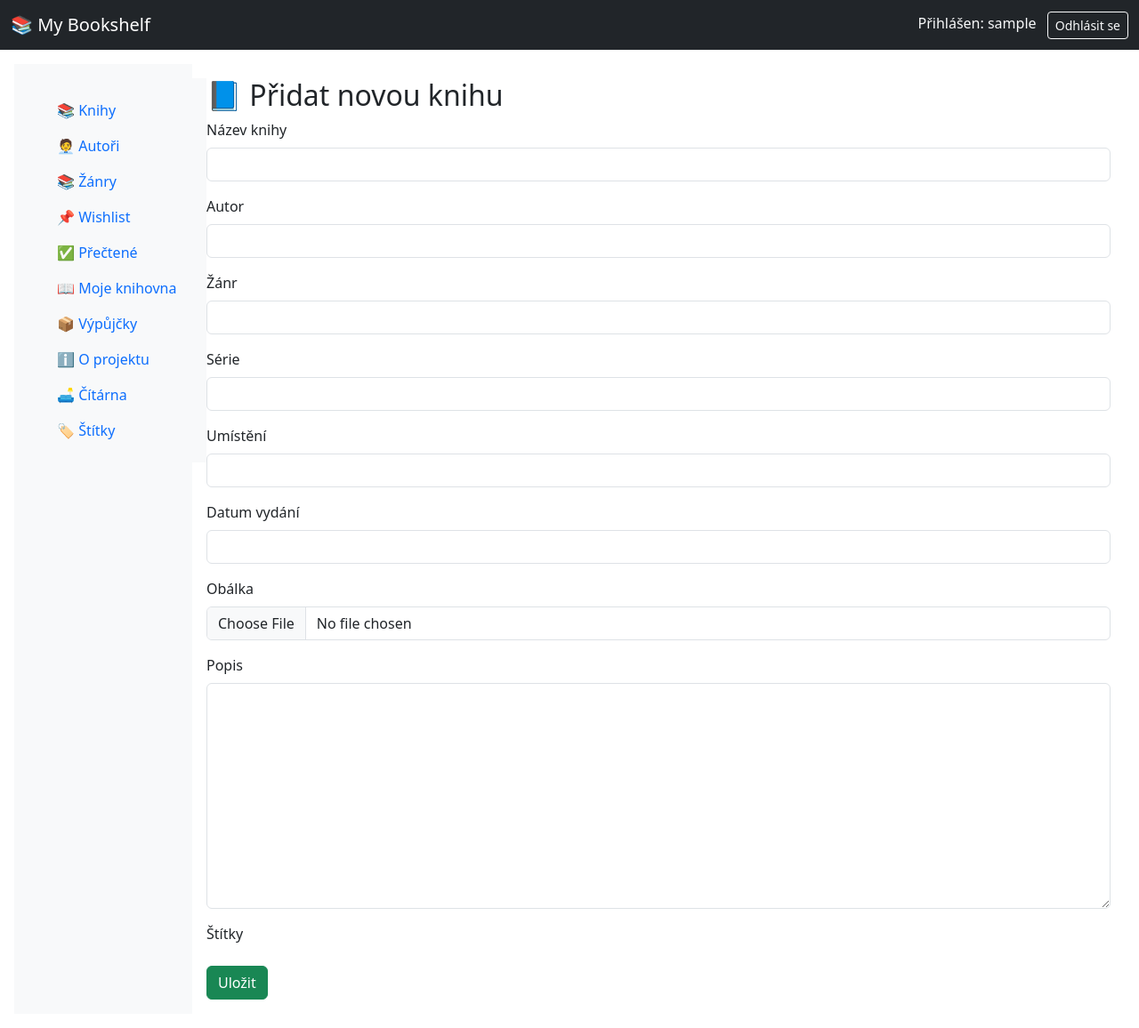
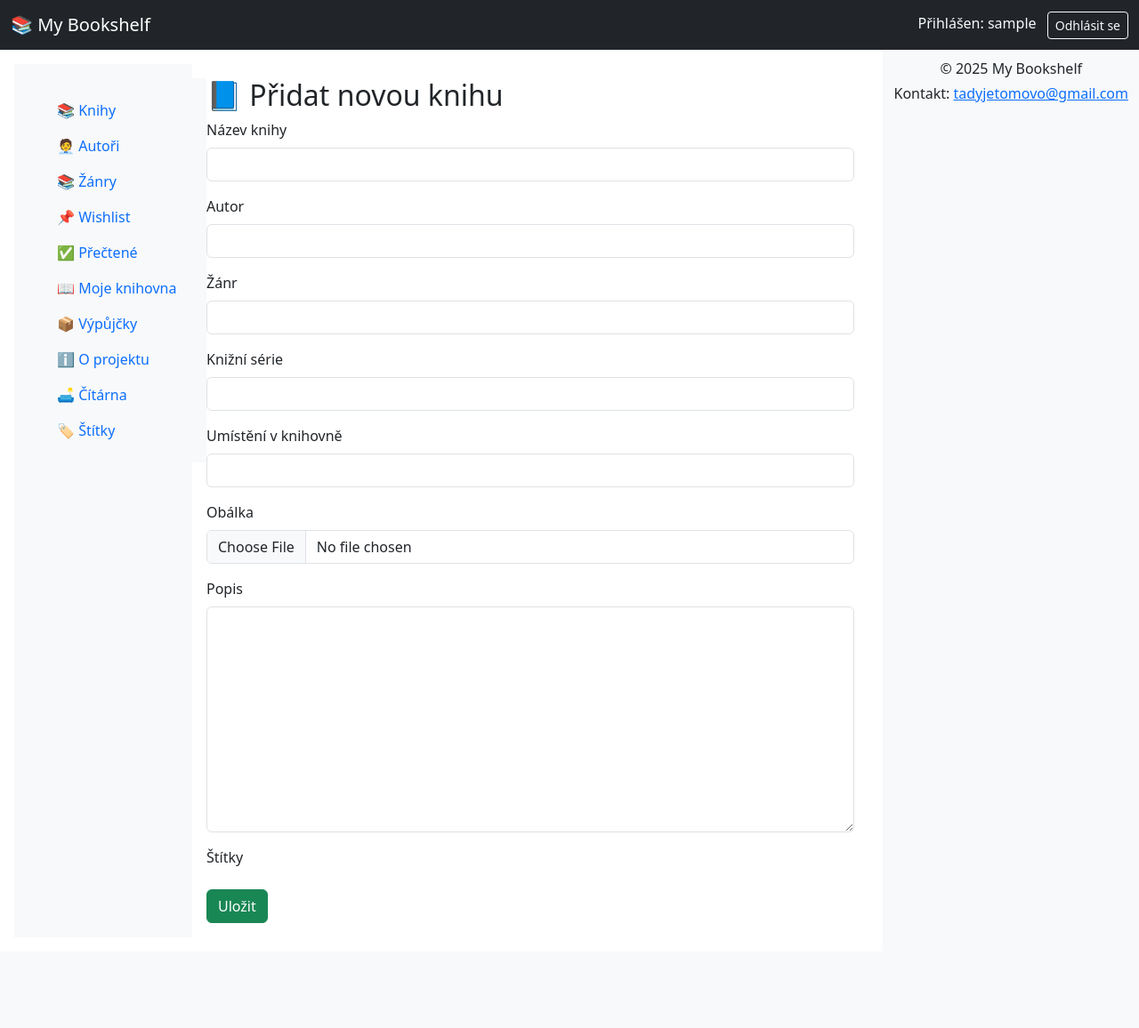
Before and after one commit to TommyPohl/ProjectFinal, a Django app: page /books/add/ in a window 1280 px wide. Shown: the whole page at 89% size. After the commit the page ends 1038 px from the top, so only its background shows below. Run offline with Django 5.2, Linux system fonts and the light colour scheme; the visitor is signed in with stand-in values (Sample User, id 1); data that the repository does not hold is empty.

Commit message:
úpravy textů

```diff
--- a/Final/Bookshelf/templates/base.html
+++ b/Final/Bookshelf/templates/base.html
@@ -31,7 +31,7 @@
 <body>
     {% include 'includes/header.html' %}
 
-    <div class="d-flex" style="margin-top: 56px;">  <!-- posun dolů o výšku topbaru -->
+    <div class="d-flex" style="margin-top: 56px;">
         <div class="sidebar">
             {% include 'includes/sidebar.html' %}
         </div>
--- a/Final/Bookshelf/templates/books/about.html
+++ b/Final/Bookshelf/templates/books/about.html
@@ -11,10 +11,11 @@
 <p><strong>Hlavní prvky použité při vytváření stránek:</strong></p>
 <ul>
     <li>Možnost přihlášení uživatele s možností registrace nových uživatelů.</li>
-    <li>Možnost vytvoření si své osobní knihovny, kde budou knihy přečtené, hodnocené i ty, které má uživatel ve wishlistu.</li>
+    <li>Možnost vytvoření si své osobní knihovny, kde budou knihy přečtené a hodnocené.</li>
     <li>Jednotlivé knihy lze hodnotit, komentovat, lze přidávat nové knihy a upravovat již stávající.</li>
     <li>Fulltextové vyhledávání v seznamu knih, který lze zároveň řadit dle různých kritérií (dle autora, žánru, umístění knihy v knihovně...).</li>
     <li>Upravovat a přidávat knihy smí pouze registrovaní uživatelé.</li>
+    <li>Ke knihám mohou přihlášení uživatelé přidávat tagy (štítky), které seskupují knihy do celků a přispívají k lepšímu vyhledávání.</li>
 </ul>
 
 <p><strong>Použité programy/prostředí:</strong></p>
--- a/Final/Bookshelf/templates/books/add_book.html
+++ b/Final/Bookshelf/templates/books/add_book.html
@@ -1,6 +1,6 @@
 {% extends 'base.html' %}
 
-{% block title %}Přidat knihu{% endblock %}
+{% block title %}Přidat novou knihu{% endblock %}
 
 {% block content %}
 <h2>📘 Přidat novou knihu</h2>
@@ -24,19 +24,15 @@
     </div>
 
     <div class="mb-3">
-        <label for="{{ form.series.id_for_label }}" class="form-label">Série</label>
+        <label for="{{ form.series.id_for_label }}" class="form-label">Knižní série</label>
         {{ form.series }}
     </div>
 
     <div class="mb-3">
-        <label for="{{ form.location.id_for_label }}" class="form-label">Umístění</label>
+        <label for="{{ form.location.id_for_label }}" class="form-label">Umístění v knihovně</label>
         {{ form.location }}
     </div>
 
-    <div class="mb-3">
-        <label for="{{ form.published_date.id_for_label }}" class="form-label">Datum vydání</label>
-        {{ form.published_date }}
-    </div>
 
     <div class="mb-3">
         <label for="{{ form.cover_image.id_for_label }}" class="form-label">Obálka</label>
--- a/Final/Bookshelf/templates/books/book_detail.html
+++ b/Final/Bookshelf/templates/books/book_detail.html
@@ -16,7 +16,6 @@
     <div class="col-md-8">
         <p><strong>Autor:</strong> {{ book.author }}</p>
         <p><strong>Žánr:</strong> {{ book.genre }}</p>
-        <p><strong>Vydáno:</strong> {{ book.published_date }}</p>
         <hr>
         <p><strong>Popis:</strong></p>
         <p>{{ book.description|linebreaks }}</p>
--- a/Final/Bookshelf/templates/books/book_form.html
+++ b/Final/Bookshelf/templates/books/book_form.html
@@ -33,10 +33,6 @@
         {{ form.location }}
     </div>
 
-    <div class="mb-3">
-        <label for="{{ form.published_date.id_for_label }}" class="form-label">Datum vydání</label>
-        {{ form.published_date }}
-    </div>
 
     <div class="mb-3">
         <label for="{{ form.cover_image.id_for_label }}" class="form-label">Obálka</label>
--- a/Final/Bookshelf/templates/books/my_library.html
+++ b/Final/Bookshelf/templates/books/my_library.html
@@ -4,7 +4,7 @@
 
 {% block content %}
 <h2>📚 Moje knihovna</h2>
-<p class="text-muted">Seznam knih, které jste přečetli, označili do wishlistu nebo hodnotili.</p>
+<p class="text-muted">Seznam knih, které jste přečetli, nebo hodnotili.</p>
 
 <div class="row">
     {% for book in books %}
--- a/Final/Bookshelf/templates/books/reading_room.html
+++ b/Final/Bookshelf/templates/books/reading_room.html
@@ -5,7 +5,7 @@
 
 {% block content %}
 <h2>📚 Čítárna je obsazená!</h2>
-<p>Prosím nerušit. Kapybara se ponořila do stránek své oblíbené knihy.</p>
+<p>Prosím nerušit.</p>
 
 <div class="text-center mt-4">
     <img src="{% static 'images/capyread.png' %}" alt="Kapybara čte" class="img-fluid rounded shadow" style="max-width: 600px;">
--- a/Final/Bookshelf/templates/home.html
+++ b/Final/Bookshelf/templates/home.html
@@ -4,7 +4,7 @@
 
 {% block content %}
     <h1>Vítejte v My Bookshelf!</h1>
-    <p>Spravujte svou osobní knihovnu, hodnoťte knihy, tvořte wishlisty a sledujte, co jste přečetli.</p>
+    <p>Katalogizačním nástroji, aby se v tom knižním moři dalo nějak vyznat.</p>
 
     <form method="GET" action="{% url 'book-list' %}" class="mt-4">
         <div class="input-group">
--- a/Final/Bookshelf/templates/includes/footer.html
+++ b/Final/Bookshelf/templates/includes/footer.html
@@ -1,5 +1,14 @@
-    </div> <!-- konec .content -->
-</div> <!-- konec wrapperu -->
+    </div>
+</div>
 
 <script src="https://cdn.jsdelivr.net/npm/bootstrap@5.3.0/dist/js/bootstrap.bundle.min.js"></script>
-{% block extra_js %}{% endblock %}
+{% block extra_js %}
+    <footer class="bg-light text-center py-3 mt-5 border-top">
+  <div class="container">
+    <p class="mb-1">© 2025 My Bookshelf</p>
+    <p class="mb-0">
+      Kontakt: <a href="mailto:tadyjetomovo@gmail.com">tadyjetomovo@gmail.com</a>
+    </p>
+  </div>
+</footer>
+{% endblock %}
--- a/Final/Bookshelf/templates/includes/header.html
+++ b/Final/Bookshelf/templates/includes/header.html
@@ -1,4 +1,3 @@
-<!-- Horní navigace -->
 <nav class="navbar navbar-dark bg-dark topbar">
     <div class="container-fluid d-flex justify-content-between">
         <a class="navbar-brand" href="/">📚 My Bookshelf</a>
@@ -17,6 +16,4 @@
     </div>
 </nav>
 
-
-    <!-- Obsah stránky -->
     <div class="content">
```
